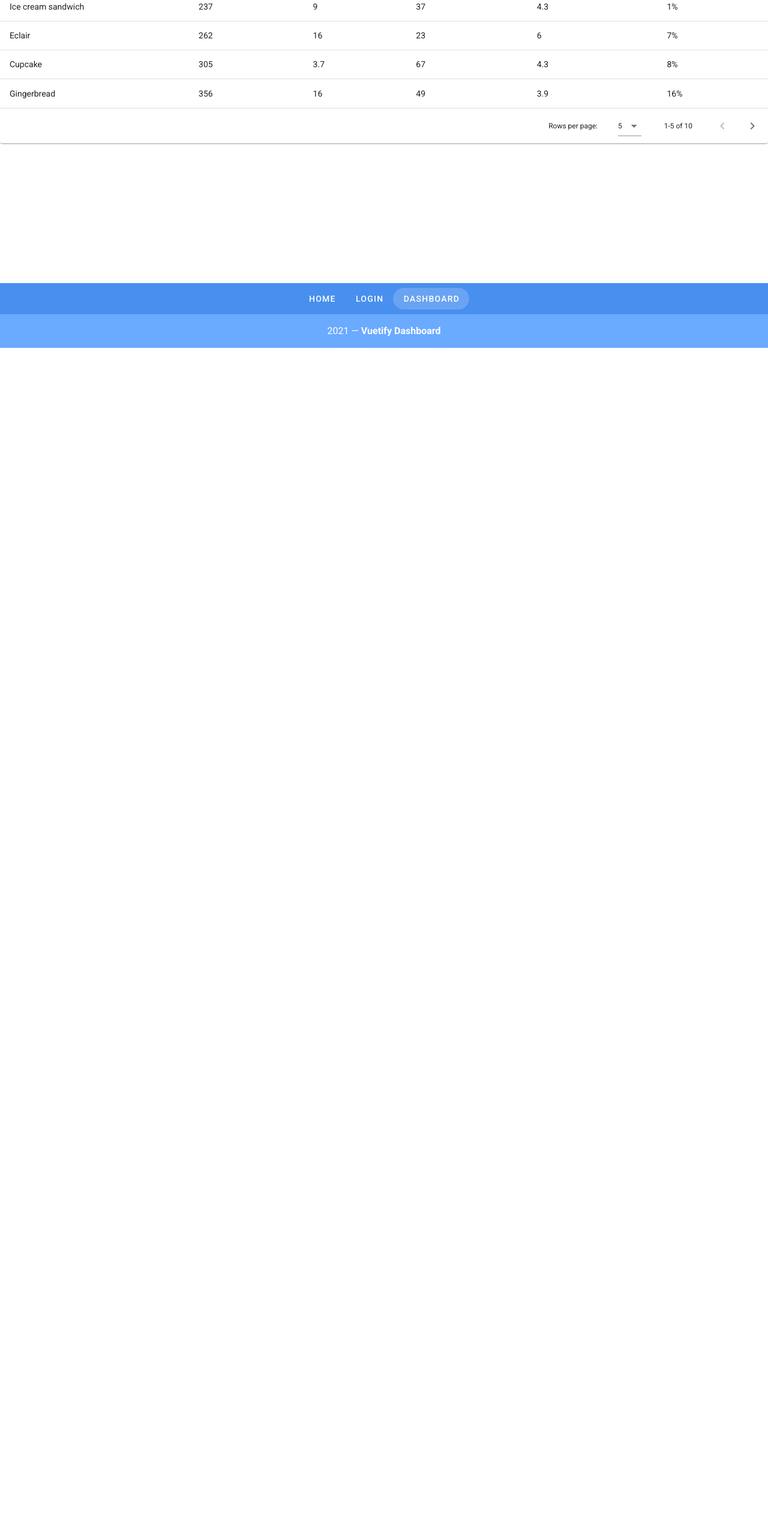
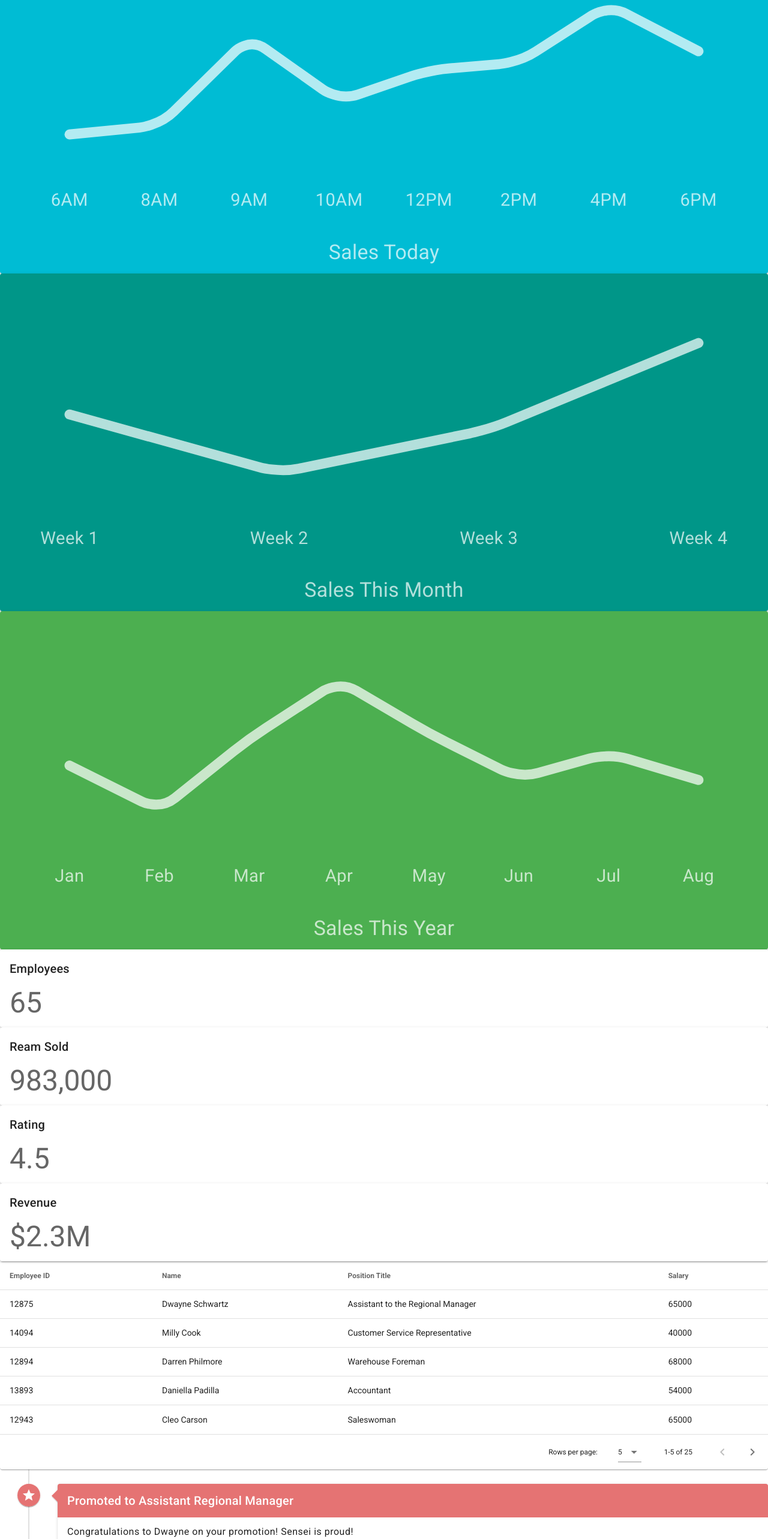
Before and after one commit to luismartinezs/vuetify-dashboard, a Vue app: page /dashboard in a window 1280 px wide. Shown: the part 220-2786 px from the top of the page at 60% size. Before the commit the page ends 800 px from the top, so only its background shows below. Built offline with nearby package versions, Linux system fonts and the light colour scheme.

Commit message:
Starting code grid system

```diff
--- /dev/null
+++ b/src/components/EmployeesTable.vue
@@ -0,0 +1,42 @@
+<template>
+  <v-data-table
+    :headers="headers"
+    :items="employees"
+    :items-per-page="5"
+    class="elevation-1"
+    @click:row="selectRow"
+    :multi-sort="true"
+  ></v-data-table>
+</template>
+
+<script>
+export default {
+  name: 'EmployeesTable',
+  props: {
+    employees: {
+      type: Array,
+      required: true
+    }
+  },
+  data: () => ({
+    headers: [
+      { text: 'Employee ID', value: 'id' },
+      { text: 'Name', value: 'name' },
+      { text: 'Position Title', value: 'title' },
+      { text: 'Salary', value: 'salary' }
+    ]
+  }),
+  methods: {
+    selectRow(event) {
+      const employee = {
+        name: event.name,
+        title: event.title
+      }
+
+      this.$emit('select-employee', employee)
+    }
+  }
+}
+</script>
+
+<style lang="scss" scoped></style>
--- /dev/null
+++ b/src/components/EventTimeline.vue
@@ -0,0 +1,34 @@
+<template>
+  <v-timeline align-top :dense="true">
+    <v-timeline-item
+      v-for="(item, i) in timeline"
+      :key="i"
+      :color="item.color"
+      :icon="item.icon"
+      fill-dot
+    >
+      <v-card :color="item.color" dark>
+        <v-card-title class="title pt-3 pb-3">
+          <h3 class="title">{{ item.title }}</h3>
+        </v-card-title>
+        <v-card-text class="white text--primary">
+          <p class="pt-3 body-1 mb-0">
+            {{ item.text }}
+          </p>
+        </v-card-text>
+      </v-card>
+    </v-timeline-item>
+  </v-timeline>
+</template>
+
+<script>
+export default {
+  name: 'EventTimeline',
+  props: {
+    timeline: {
+      type: Array,
+      required: true
+    }
+  }
+}
+</script>
--- /dev/null
+++ b/src/components/SalesGraph.vue
@@ -0,0 +1,31 @@
+<template>
+  <v-card :color="sale.color" dark>
+    <v-card-text>
+      <v-sparkline
+        :value="sale.sales"
+        :labels="sale.labels"
+        color="rgba(255, 255, 255, .7)"
+        height="100"
+        padding="24"
+        stroke-linecap="round"
+        smooth
+      />
+    </v-card-text>
+
+    <v-card-text class="text-center">
+      <div class="display-1">{{ sale.title }}</div>
+    </v-card-text>
+  </v-card>
+</template>
+
+<script>
+export default {
+  name: 'SalesGraph',
+  props: {
+    sale: {
+      type: Object,
+      required: true
+    }
+  }
+}
+</script>
--- /dev/null
+++ b/src/components/StatisticCard.vue
@@ -0,0 +1,20 @@
+<template>
+  <v-card>
+    <v-card-title>{{ statistic.title }}</v-card-title>
+    <v-card-text class="display-2">{{ statistic.value }}</v-card-text>
+  </v-card>
+</template>
+
+<script>
+export default {
+  name: 'StatisticCard',
+  props: {
+    statistic: {
+      type: Object,
+      required: true
+    }
+  }
+}
+</script>
+
+<style lang="scss" scoped></style>
--- /dev/null
+++ b/src/data/employees.json
@@ -0,0 +1,152 @@
+[
+  {
+    "id": 12875,
+    "name": "Dwayne Schwartz",
+    "title": "Assistant to the Regional Manager",
+    "salary": 65000
+  },
+  {
+    "id": 14094,
+    "name": "Milly Cook",
+    "title": "Customer Service Representative",
+    "salary": 40000
+  },
+  {
+    "id": 12894,
+    "name": "Darren Philmore",
+    "title": "Warehouse Foreman",
+    "salary": 68000
+  },
+  {
+    "id": 13893,
+    "name": "Daniella Padilla",
+    "title": "Accountant",
+    "salary": 54000
+  },
+  {
+    "id": 12943,
+    "name": "Cleo Carson",
+    "title": "Saleswoman",
+    "salary": 65000
+  },
+  {
+    "id": 19523,
+    "name": "Evangeline Blake",
+    "title": "Saleswoman",
+    "salary": 65000
+  },
+  {
+    "id": 18349,
+    "name": "Tory Henderson",
+    "title": "Human Resources Representative",
+    "salary": 60000
+  },
+  {
+    "id": 11853,
+    "name": "Max Scarn",
+    "title": "Regional Manager",
+    "salary": 70000
+  },
+  {
+    "id": 14821,
+    "name": "Daniella Padilla",
+    "title": "Secretary",
+    "salary": 45000
+  },
+  {
+    "id": 15834,
+    "name": "Felix Mendez",
+    "title": "Salesman",
+    "salary": 65000
+  },
+  {
+    "id": 84363,
+    "name": "Kurt Peck",
+    "title": "Salesman",
+    "salary": 65000
+  },
+  {
+    "id": 83724,
+    "name": "Hayley Santos",
+    "title": "Accountant",
+    "salary": 54000
+  },
+  {
+    "id": 38542,
+    "name": "Hannah Lamb",
+    "title": "Saleswoman",
+    "salary": 65000
+  },
+  {
+    "id": 84624,
+    "name": "Melanie Jensen",
+    "title": "Saleswoman",
+    "salary": 65000
+  },
+  {
+    "id": 96825,
+    "name": "Tianna Dorsey",
+    "title": "Intern",
+    "salary": 30000
+  },
+  {
+    "id": 48235,
+    "name": "Stan Zuniga",
+    "title": "Salesman",
+    "salary": 65000
+  },
+  {
+    "id": 27937,
+    "name": "Robert Lambert",
+    "title": "Accountant",
+    "salary": 54000
+  },
+  {
+    "id": 43820,
+    "name": "Saskia Hubbard",
+    "title": "Saleswoman",
+    "salary": 65000
+  },
+  {
+    "id": 10053,
+    "name": "Katy Harrington",
+    "title": "Saleswoman",
+    "salary": 65000
+  },
+  {
+    "id": 43289,
+    "name": "Lottie Noble",
+    "title": "Intern",
+    "salary": 30000
+  },
+  {
+    "id": 12476,
+    "name": "Khadijah Clayton",
+    "title": "Salesman",
+    "salary": 65000
+  },
+  {
+    "id": 75313,
+    "name": "Bailey Norton",
+    "title": "Accountant",
+    "salary": 54000
+  },
+  {
+    "id": 86321,
+    "name": "Aliyah McKinney",
+    "title": "Saleswoman",
+    "salary": 65000
+  },
+  {
+    "id": 12363,
+    "name": "Caroline Mayer",
+    "title": "Saleswoman",
+    "salary": 65000
+  },
+  {
+    "id": 87542,
+    "name": "Ryan Johnson",
+    "title": "Intern",
+    "salary": 30000
+  }
+]
--- /dev/null
+++ b/src/data/sales.json
@@ -0,0 +1,20 @@
+[
+  {
+    "title": "Sales Today",
+    "sales": [423, 446, 675, 510, 590, 610, 760, 639],
+    "color": "cyan",
+    "labels": ["6AM", "8AM", "9AM", "10AM", "12PM", "2PM", "4PM", "6PM"]
+  },
+  {
+    "title": "Sales This Month",
+    "sales": [325, 123, 273, 573],
+    "color": "teal",
+    "labels": ["Week 1", "Week 2", "Week 3", "Week 4"]
+  },
+  {
+    "title": "Sales This Year",
+    "sales": [746, 415, 943, 1372, 983, 651, 837, 639],
+    "color": "green",
+    "labels": ["Jan", "Feb", "Mar", "Apr", "May", "Jun", "Jul", "Aug"]
+  }
+]
--- /dev/null
+++ b/src/data/statistics.json
@@ -0,0 +1,18 @@
+[
+  {
+    "title": "Employees",
+    "value": "65"
+  },
+  {
+    "title": "Ream Sold",
+    "value": "983,000"
+  },
+  {
+    "title": "Rating",
+    "value": "4.5"
+  },
+  {
+    "title": "Revenue",
+    "value": "$2.3M"
+  }
+]
--- /dev/null
+++ b/src/data/timeline.json
@@ -0,0 +1,26 @@
+[
+  {
+    "color": "red lighten-2",
+    "icon": "mdi-star",
+    "title": "Promoted to Assistant Regional Manager",
+    "text": "Congratulations to Dwayne on your promotion! Sensei is proud!"
+  },
+  {
+    "color": "purple darken-1",
+    "icon": "mdi-ring",
+    "title": "PB & J Finally Together!",
+    "text": "Max Scarn here with a personal congratulations to the happy couple!"
+  },
+  {
+    "color": "green lighten-1",
+    "icon": "mdi-balloon",
+    "title": "Welcome Back to the Temp!",
+    "text": "Sorry about what happened at corporate, but I am glad you are back! - Max"
+  },
+  {
+    "color": "indigo",
+    "icon": "mdi-gift",
+    "title": "Reminder: Secret Santa Rules",
+    "text": "The maximum spending amount is $20. No iPods allowed."
+  }
+]
--- a/src/views/Dashboard.vue
+++ b/src/views/Dashboard.vue
@@ -1,135 +1,65 @@
 <template>
   <div>
     <h1>Dashboard</h1>
-    <v-data-table
-      :headers="headers"
-      :items="desserts"
-      :items-per-page="5"
-      class="elevation-1"
-      @click:row="selectRow"
-    ></v-data-table>
-    <div class="text-center ma-2">
-      <v-snackbar v-model="snackbar">
-        You have selected {{ currentItem }}
-        <template v-slot:action="{ attrs }">
-          <v-btn color="pink" text v-bind="attrs" @click="snackbar = false">Close</v-btn>
-        </template>
-      </v-snackbar>
-    </div>
+
+    <SalesGraph v-for="sale in sales" :key="`${sale.title}`" :sale="sale" />
+
+    <StatisticCard
+      v-for="statistic in statistics"
+      :key="`${statistic.title}`"
+      :statistic="statistic"
+    />
+
+    <EmployeesTable :employees="employees" @select-employee="setEmployee" />
+
+    <EventTimeline :timeline="timeline" />
+
+    <v-snackbar v-model="snackbar">
+      You have selected {{ selectedEmployee.name }},
+      {{ selectedEmployee.title }}
+      <v-btn color="pink" text @click="snackbar = false">Close</v-btn>
+    </v-snackbar>
   </div>
 </template>
 
 <script>
+import EmployeesTable from "../components/EmployeesTable";
+import EventTimeline from "../components/EventTimeline";
+import SalesGraph from "../components/SalesGraph";
+import StatisticCard from "../components/StatisticCard";
+
+import employeesData from "../data/employees.json";
+import timelineData from "../data/timeline.json";
+import salesData from "../data/sales.json";
+import statisticsData from "../data/statistics.json";
+
 export default {
+  name: "DashboardPage",
+  components: {
+    EmployeesTable,
+    EventTimeline,
+    SalesGraph,
+    StatisticCard,
+  },
   data() {
     return {
-      currentItem: "",
+      employees: employeesData,
+      sales: salesData,
+      selectedEmployee: {
+        name: "",
+        title: "",
+      },
       snackbar: false,
-      headers: [
-        {
-          text: "Dessert (100g serving)",
-          align: "start",
-          sortable: false,
-          value: "name",
-        },
-        { text: "Calories", value: "calories" },
-        { text: "Fat (g)", value: "fat" },
-        { text: "Carbs (g)", value: "carbs" },
-        { text: "Protein (g)", value: "protein" },
-        { text: "Iron (%)", value: "iron" },
-      ],
-      desserts: [
-        {
-          name: "Frozen Yogurt",
-          calories: 159,
-          fat: 6.0,
-          carbs: 24,
-          protein: 4.0,
-          iron: "1%",
-        },
-        {
-          name: "Ice cream sandwich",
-          calories: 237,
-          fat: 9.0,
-          carbs: 37,
-          protein: 4.3,
-          iron: "1%",
-        },
-        {
-          name: "Eclair",
-          calories: 262,
-          fat: 16.0,
-          carbs: 23,
-          protein: 6.0,
-          iron: "7%",
-        },
-        {
-          name: "Cupcake",
-          calories: 305,
-          fat: 3.7,
-          carbs: 67,
-          protein: 4.3,
-          iron: "8%",
-        },
-        {
-          name: "Gingerbread",
-          calories: 356,
-          fat: 16.0,
-          carbs: 49,
-          protein: 3.9,
-          iron: "16%",
-        },
-        {
-          name: "Jelly bean",
-          calories: 375,
-          fat: 0.0,
-          carbs: 94,
-          protein: 0.0,
-          iron: "0%",
-        },
-        {
-          name: "Lollipop",
-          calories: 392,
-          fat: 0.2,
-          carbs: 98,
-          protein: 0,
-          iron: "2%",
-        },
-        {
-          name: "Honeycomb",
-          calories: 408,
-          fat: 3.2,
-          carbs: 87,
-          protein: 6.5,
-          iron: "45%",
-        },
-        {
-          name: "Donut",
-          calories: 452,
-          fat: 25.0,
-          carbs: 51,
-          protein: 4.9,
-          iron: "22%",
-        },
-        {
-          name: "KitKat",
-          calories: 518,
-          fat: 26.0,
-          carbs: 65,
-          protein: 7,
-          iron: "6%",
-        },
-      ],
+      statistics: statisticsData,
+      timeline: timelineData,
     };
   },
   methods: {
-    selectRow(event) {
+    setEmployee(event) {
       this.snackbar = true;
-      this.currentItem = event.name;
+      this.selectedEmployee.name = event.name;
+      this.selectedEmployee.title = event.title;
     },
   },
 };
 </script>
-
-<style lang="scss" scoped>
-</style>
```
